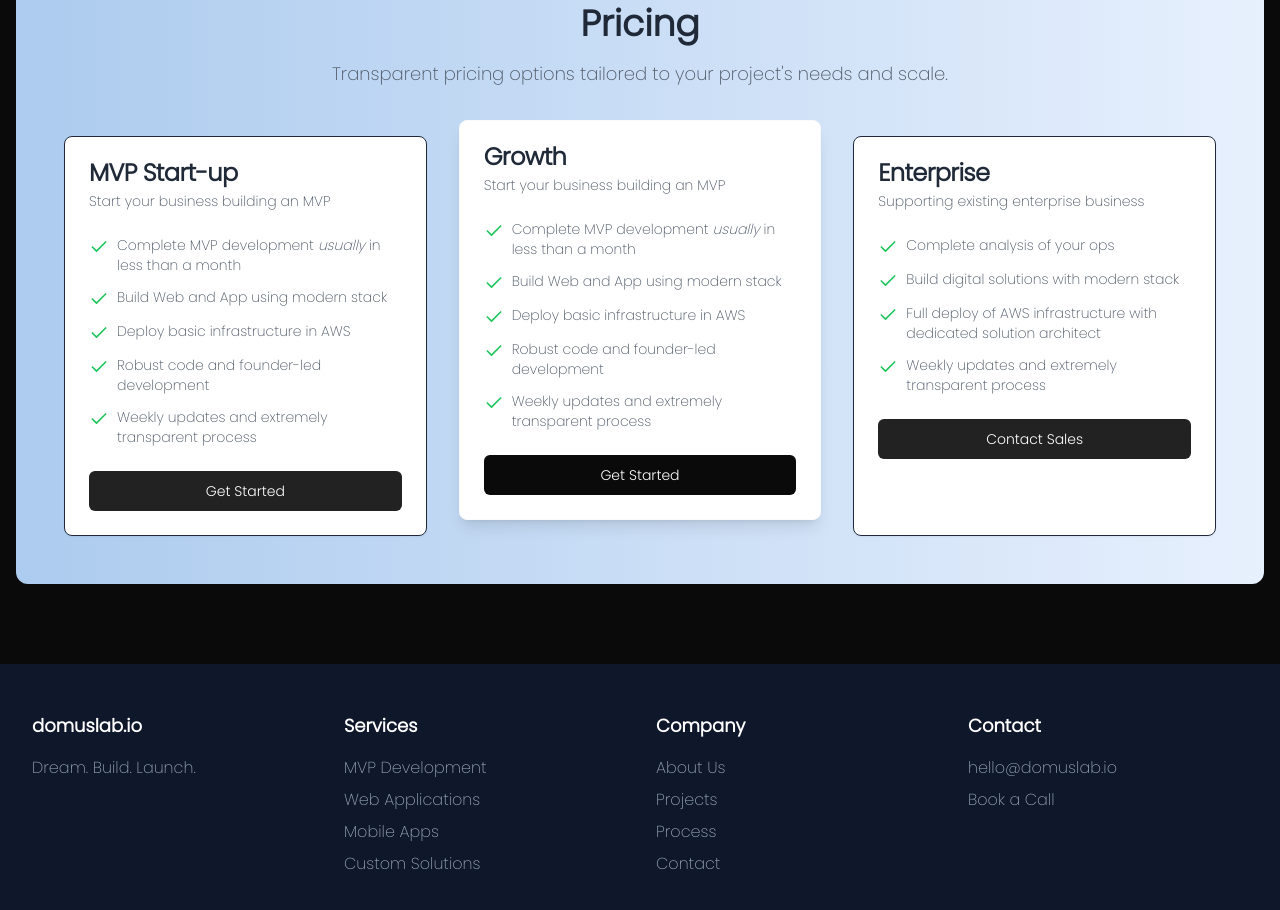
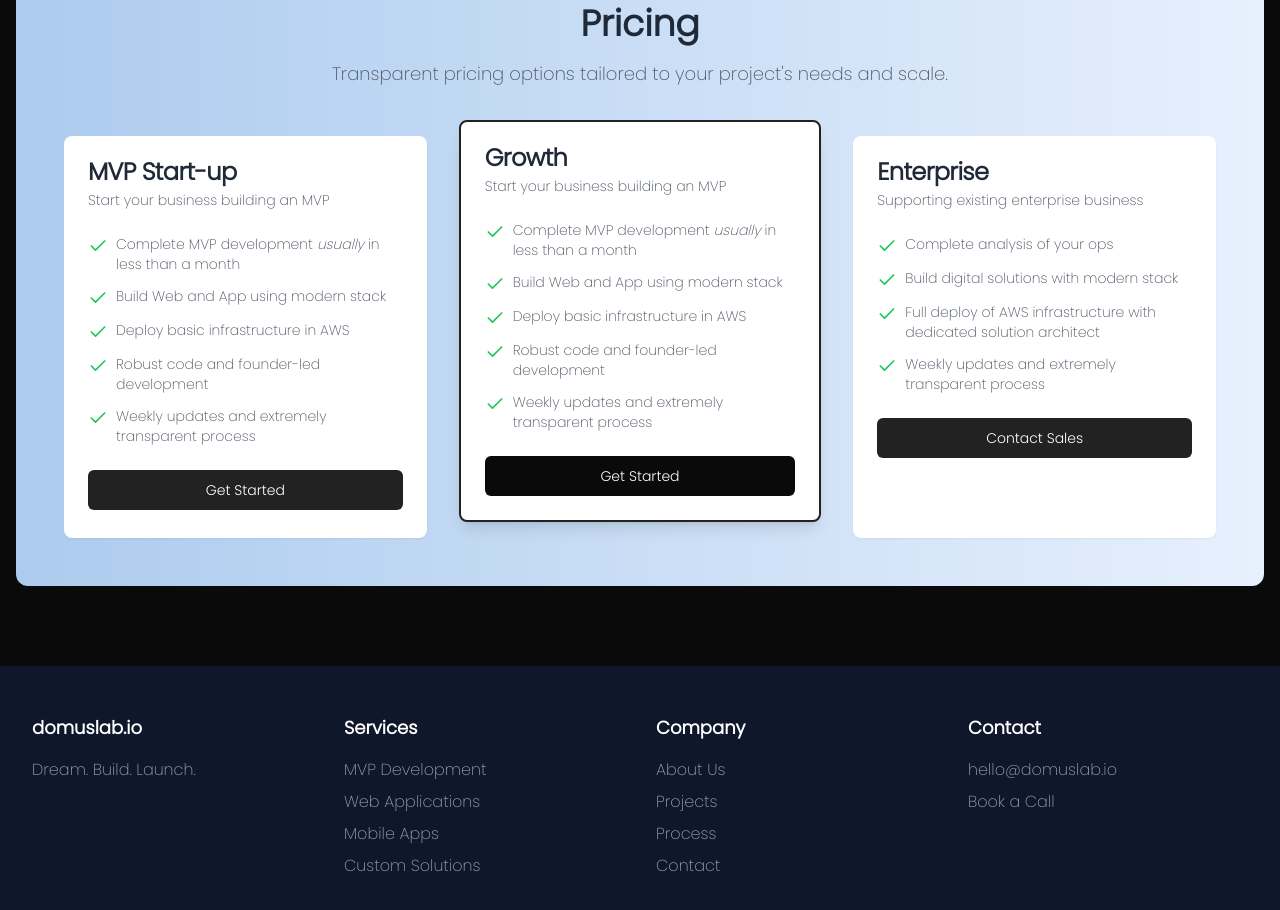
Before and after one commit to domus-lab/domuslabio, a React (Vite) app: page / in a window 1280 px wide. Shown: the part 4200-5110 px from the top of the page. Built offline with nearby package versions, Linux system fonts and the light colour scheme.

Commit message:
Update card border styling
Change the border line to apply only to the second card in the pricing component.
[skip gpt_engineer]

```diff
--- a/src/components/Pricing.tsx
+++ b/src/components/Pricing.tsx
@@ -52,8 +52,8 @@ export const Pricing = () => {
                 key={index}
                 className={`${
                   index === 1
-                    ? "border-primary shadow-lg transform -translate-y-4 hover:-translate-y-6 transition-all duration-300"
-                    : "hover:-translate-y-2 transition-transform duration-300"
+                    ? "border-2 border-[#222222] shadow-lg transform -translate-y-4 hover:-translate-y-6 transition-all duration-300"
+                    : "border-0 hover:-translate-y-2 transition-transform duration-300"
                 } bg-white z-10 relative`}
               >
                 <CardHeader>
```
